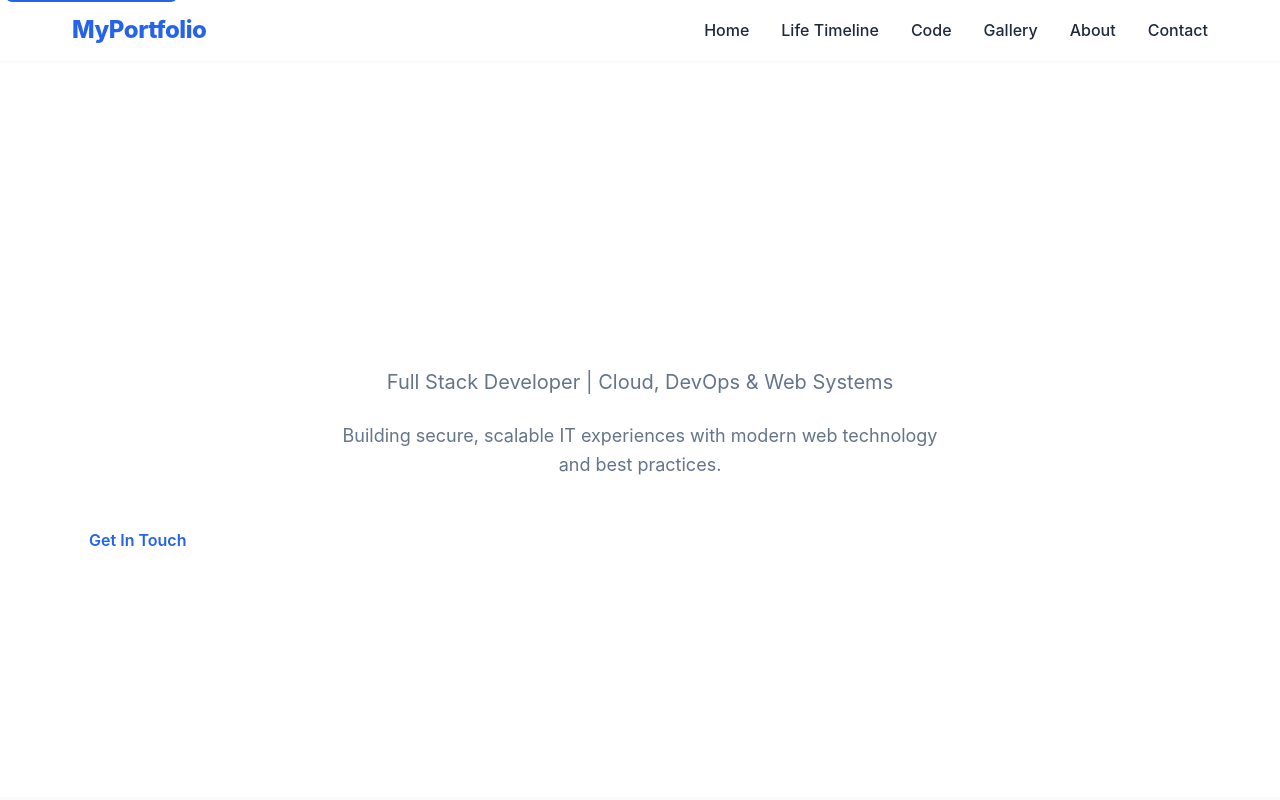
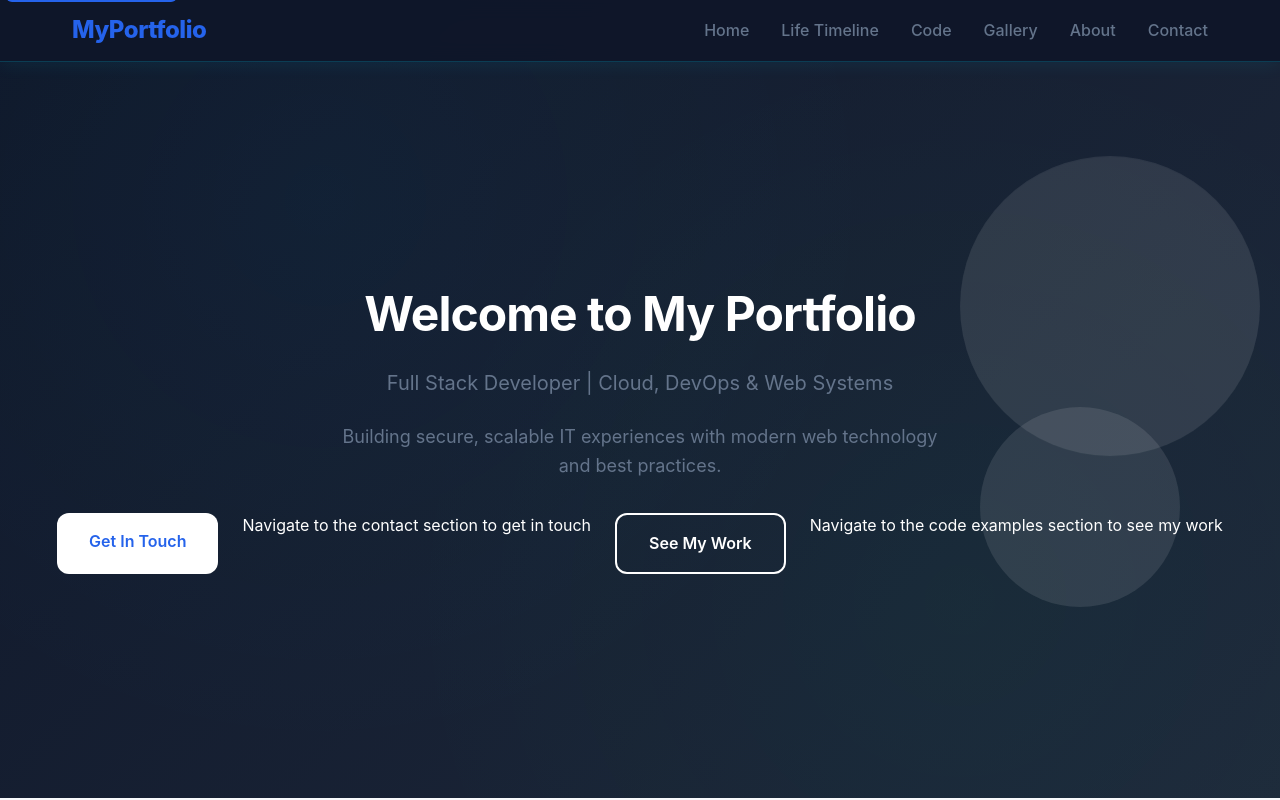
Before and after one commit to KouryuuLV/portfolio-website, a React (Vite) app: page / in a window 1280 px wide. Shown: the top 800 px of the page. Built offline with nearby package versions, Linux system fonts and the light colour scheme; no server answers.

Commit message:
Some collor is back

```diff
--- a/src/App.css
+++ b/src/App.css
@@ -9,17 +9,43 @@
 }
 
 :root {
+  /* Primary IT-themed colors */
   --primary-color: #2563eb;
   --secondary-color: #64748b;
   --accent-color: #f59e0b;
   --success-color: #10b981;
   --error-color: #ef4444;
 
+  /* IT-themed accent colors */
+  --cyber-blue: #00d4ff;
+  --neon-green: #00ff88;
+  --electric-purple: #8b5cf6;
+  --terminal-green: #00ff41;
+  --matrix-green: #00ff88;
+  --code-orange: #ff6b35;
+  --tech-pink: #ff0080;
+  --dark-terminal: #0a0a0a;
+  --code-bg: #1e1e1e;
+
+  /* Text colors */
   --text-dark: #1e293b;
   --text-light: #64748b;
+  --text-cyber: #00d4ff;
+  --text-matrix: #00ff88;
+
+  /* Background colors */
   --bg-light: #f8fafc;
   --bg-white: #ffffff;
+  --bg-dark: #0f172a;
+  --bg-terminal: #0a0a0a;
+  --bg-code: #1e1e1e;
+  --bg-gradient-start: #0f172a;
+  --bg-gradient-end: #1e293b;
+
+  /* Border colors */
   --border-color: #e2e8f0;
+  --border-cyber: #00d4ff;
+  --border-matrix: #00ff88;
 
   --spacing-xs: 0.5rem;
   --spacing-sm: 1rem;
@@ -31,6 +57,8 @@
   --shadow-md: 0 4px 6px -1px rgba(0, 0, 0, 0.1);
   --shadow-lg: 0 10px 15px -3px rgba(0, 0, 0, 0.1);
   --shadow-xl: 0 20px 25px -5px rgba(0, 0, 0, 0.1);
+  --shadow-cyber: 0 0 20px rgba(0, 212, 255, 0.3);
+  --shadow-matrix: 0 0 20px rgba(0, 255, 136, 0.3);
 
   --transition: all 0.3s cubic-bezier(0.4, 0, 0.2, 1);
   --transition-fast: all 0.15s ease;
@@ -52,8 +80,14 @@ body {
   -webkit-font-smoothing: antialiased;
   -moz-osx-font-smoothing: grayscale;
   color: var(--text-dark);
-  background-color: var(--bg-white);
+  background: var(--bg-white);
+  background-image:
+    radial-gradient(circle at 25% 25%, rgba(0, 212, 255, 0.03) 0%, transparent 50%),
+    radial-gradient(circle at 75% 75%, rgba(0, 255, 136, 0.03) 0%, transparent 50%),
+    linear-gradient(135deg, var(--bg-gradient-start) 0%, var(--bg-gradient-end) 100%);
+  background-attachment: fixed;
   line-height: 1.6;
+  min-height: 100vh;
 }
 
 /* ============================================
@@ -129,11 +163,14 @@ a:hover {
    ============================================ */
 
 .navbar {
-  background: var(--bg-white);
-  box-shadow: var(--shadow-sm);
+  background: rgba(15, 23, 42, 0.95);
+  backdrop-filter: blur(10px);
+  -webkit-backdrop-filter: blur(10px);
+  box-shadow: var(--shadow-sm), 0 0 20px rgba(0, 212, 255, 0.1);
   position: sticky;
   top: 0;
   z-index: 100;
+  border-bottom: 1px solid rgba(0, 212, 255, 0.2);
 }
 
 .nav-container {
@@ -160,7 +197,7 @@ a:hover {
 
 .nav-link {
   font-weight: 500;
-  color: var(--text-dark);
+  color: var(--text-light);
   transition: var(--transition-fast);
   position: relative;
 }
@@ -172,7 +209,7 @@ a:hover {
   left: 0;
   width: 0;
   height: 2px;
-  background: var(--primary-color);
+  background: linear-gradient(90deg, var(--cyber-blue), var(--neon-green));
   transition: var(--transition-fast);
 }
 
@@ -181,13 +218,23 @@ a:hover {
   width: 100%;
 }
 
+.nav-link:hover {
+  color: var(--cyber-blue);
+  text-shadow: 0 0 10px rgba(0, 212, 255, 0.5);
+}
+
 /* ============================================
    Hero Section
    ============================================ */
 
 .hero-section {
   padding: 4rem var(--spacing-lg);
-  background: linear-gradient(135deg, #667eea 0%, #764ba2 100%);
+  background: linear-gradient(135deg, #0f172a 0%, #1e293b 50%, #334155 100%);
+  background-image:
+    radial-gradient(circle at 20% 80%, rgba(0, 212, 255, 0.1) 0%, transparent 50%),
+    radial-gradient(circle at 80% 20%, rgba(0, 255, 136, 0.1) 0%, transparent 50%),
+    radial-gradient(circle at 40% 40%, rgba(139, 92, 246, 0.1) 0%, transparent 50%),
+    linear-gradient(135deg, #0f172a 0%, #1e293b 50%, #334155 100%);
   color: white;
   position: relative;
   overflow: hidden;
@@ -254,7 +301,7 @@ a:hover {
 
 .btn-primary:hover {
   transform: translateY(-2px);
-  box-shadow: 0 10px 20px rgba(0, 0, 0, 0.2);
+  box-shadow: 0 10px 20px rgba(0, 0, 0, 0.2), var(--shadow-cyber);
 }
 
 .btn-secondary {
@@ -408,6 +455,7 @@ section:first-of-type {
 .timeline-segment:hover {
   opacity: 0.8;
   transform: translateY(-2px);
+  box-shadow: 0 0 15px rgba(0, 212, 255, 0.4);
 }
 
 .timeline-segment:focus-visible {
@@ -569,17 +617,18 @@ section:first-of-type {
 .code-showcase {
   max-width: 1000px;
   margin: 0 auto;
-  background: var(--bg-white);
+  background: var(--bg-code);
   border-radius: var(--radius-lg);
   overflow: hidden;
-  box-shadow: var(--shadow-lg);
+  box-shadow: var(--shadow-lg), var(--shadow-cyber);
+  border: 1px solid rgba(0, 212, 255, 0.3);
 }
 
 .code-tabs {
   display: flex;
-  border-bottom: 1px solid var(--border-color);
+  border-bottom: 1px solid rgba(0, 212, 255, 0.3);
   overflow-x: auto;
-  background: var(--bg-light);
+  background: var(--bg-terminal);
 }
 
 .code-tab {
@@ -597,12 +646,14 @@ section:first-of-type {
 }
 
 .code-tab.active {
-  color: var(--primary-color);
-  border-bottom-color: var(--primary-color);
+  color: var(--terminal-green);
+  border-bottom-color: var(--terminal-green);
+  background: rgba(0, 255, 65, 0.1);
 }
 
 .code-tab:hover {
-  color: var(--text-dark);
+  color: var(--cyber-blue);
+  background: rgba(0, 212, 255, 0.1);
 }
 
 .code-content {
@@ -657,11 +708,13 @@ section:first-of-type {
   overflow: hidden;
   box-shadow: var(--shadow-md);
   transition: var(--transition);
+  border: 1px solid rgba(0, 212, 255, 0.2);
 }
 
 .gallery-item:hover {
   transform: translateY(-4px);
-  box-shadow: var(--shadow-lg);
+  box-shadow: var(--shadow-lg), var(--shadow-cyber);
+  border-color: var(--cyber-blue);
 }
 
 .gallery-image-container {
@@ -755,11 +808,13 @@ section:first-of-type {
   box-shadow: var(--shadow-md);
   text-align: center;
   transition: var(--transition);
+  border: 1px solid rgba(0, 212, 255, 0.2);
 }
 
 .fact-card:hover {
   transform: translateY(-2px);
-  box-shadow: var(--shadow-lg);
+  box-shadow: var(--shadow-lg), var(--shadow-matrix);
+  border-color: var(--neon-green);
 }
 
 .fact-icon {
@@ -807,11 +862,13 @@ section:first-of-type {
   border-radius: var(--radius-lg);
   box-shadow: var(--shadow-md);
   transition: var(--transition);
+  border: 1px solid rgba(0, 212, 255, 0.2);
 }
 
 .contact-card:hover {
   transform: translateY(-2px);
-  box-shadow: var(--shadow-lg);
+  box-shadow: var(--shadow-lg), var(--shadow-cyber);
+  border-color: var(--cyber-blue);
 }
 
 .contact-card h3 {
@@ -869,8 +926,8 @@ section:first-of-type {
 .form-input:focus,
 .form-textarea:focus {
   outline: none;
-  border-color: var(--primary-color);
-  box-shadow: 0 0 0 3px rgba(37, 99, 235, 0.1);
+  border-color: var(--cyber-blue);
+  box-shadow: 0 0 0 3px rgba(0, 212, 255, 0.1), var(--shadow-cyber);
 }
 
 .form-input.error,
@@ -929,11 +986,12 @@ section:first-of-type {
    ============================================ */
 
 .footer {
-  background: var(--text-dark);
+  background: var(--bg-terminal);
   color: var(--text-light);
   padding: var(--spacing-xl) var(--spacing-lg);
   text-align: center;
   margin-top: auto;
+  border-top: 1px solid rgba(0, 212, 255, 0.3);
 }
 
 .footer p {
@@ -951,7 +1009,8 @@ section:first-of-type {
   left: 0;
   right: 0;
   bottom: 0;
-  background: rgba(0, 0, 0, 0.5);
+  background: rgba(0, 0, 0, 0.8);
+  background-image: radial-gradient(circle at 50% 50%, rgba(0, 212, 255, 0.1) 0%, transparent 70%);
   display: flex;
   align-items: center;
   justify-content: center;
```
Also changed, not shown: 1 other file (tests, documents, lock files or other folders).
